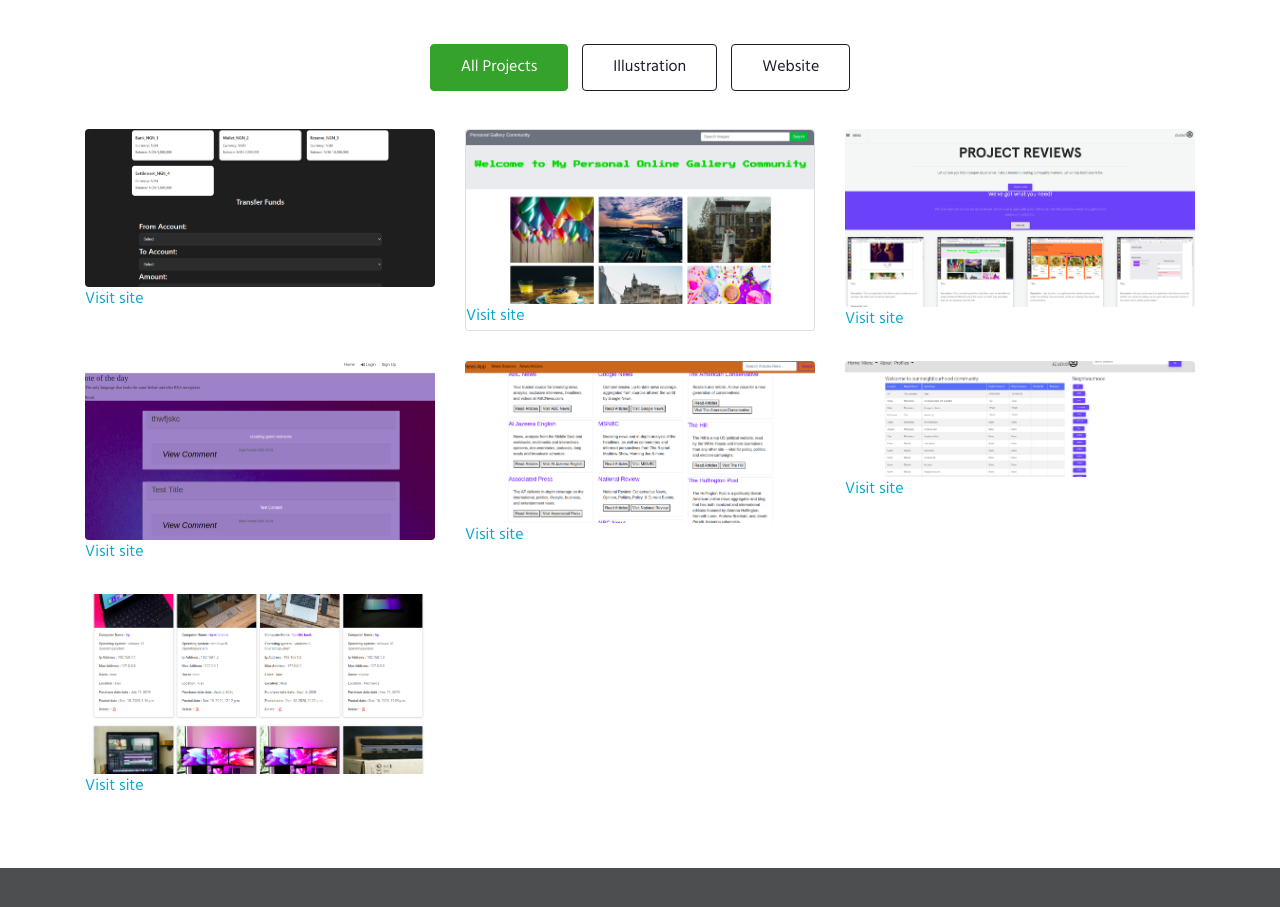
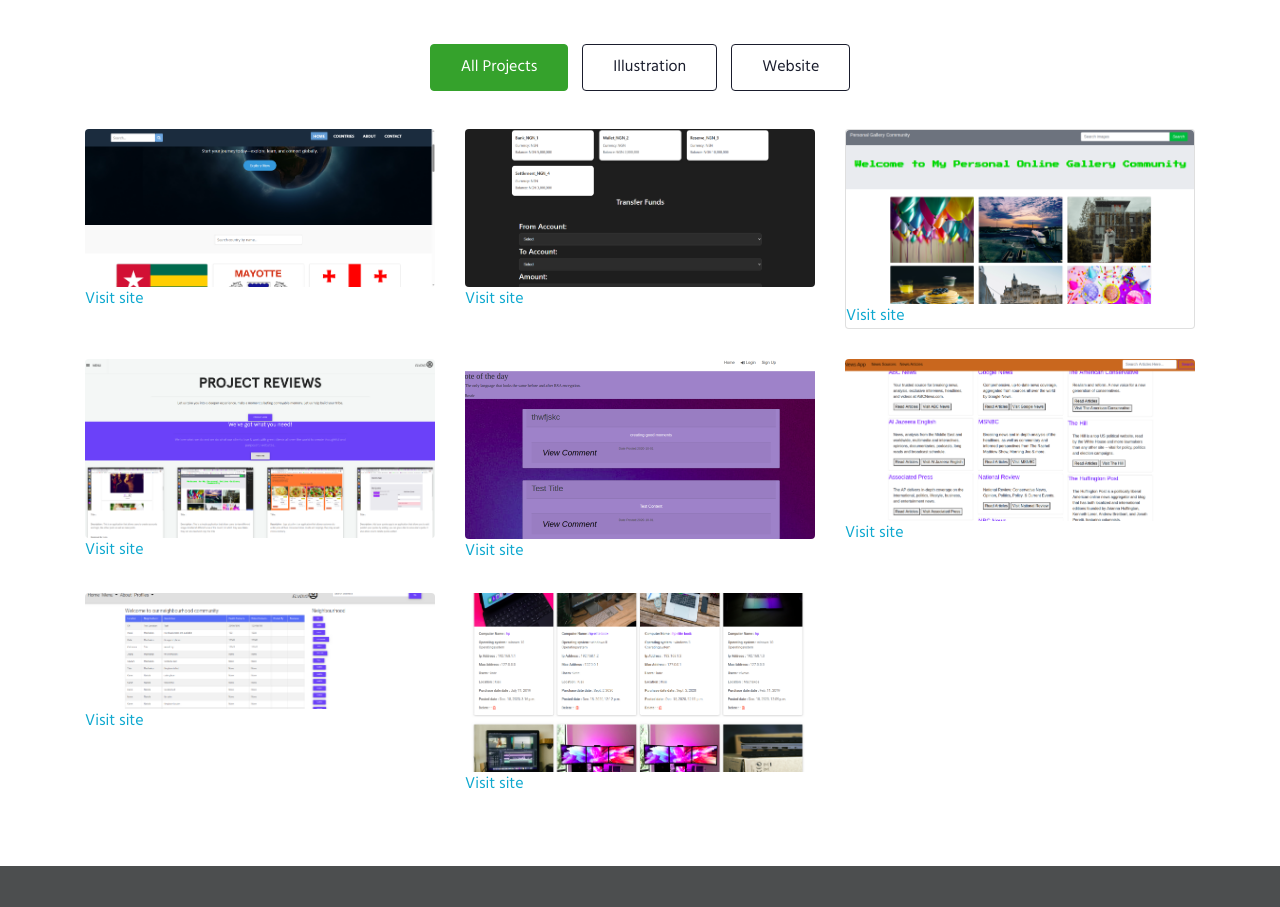
Before and after one commit to KadogoKenya/personal-_porfolio, a plain HTML site: page index.html in a window 1280 px wide. Shown: the part 1384-2291 px from the top of the page. Drawn offline with nearby package versions, Linux system fonts and the light colour scheme.

Commit message:
added a project description

```diff
--- a/index.html
+++ b/index.html
@@ -143,6 +143,17 @@
 
             <section id="content1" class="tab-content text-left">
                 <div class="d-grid grid-col-3">
+                     <div class="product">
+                        <a href="assets/PROJECTS/countries.PNG" data-lightbox="example-set"
+                            data-title="This is an application that allows users to view all countries, pignations as you more withing the coutnies, users can search and upvote for countries">
+
+                            <figure>
+                                <img src="assets/PROJECTS/countries.PNG" class="img-responsive" alt="" />
+                            </figure>
+                            <a href="https://countries-teal-alpha.vercel.app/">Visit site</a>
+                        </a>
+
+                    </div>
                      <div class="product">
                         <a href="assets/PROJECTS/Treasury simulator.PNG" data-lightbox="example-set"
                             data-title="This is an application that allows users to views the virtual bank accounts, make transfer of funds from one account to another, view logs of transations">
```
Also changed, not shown: assets/PROJECTS/countries.PNG (added).
